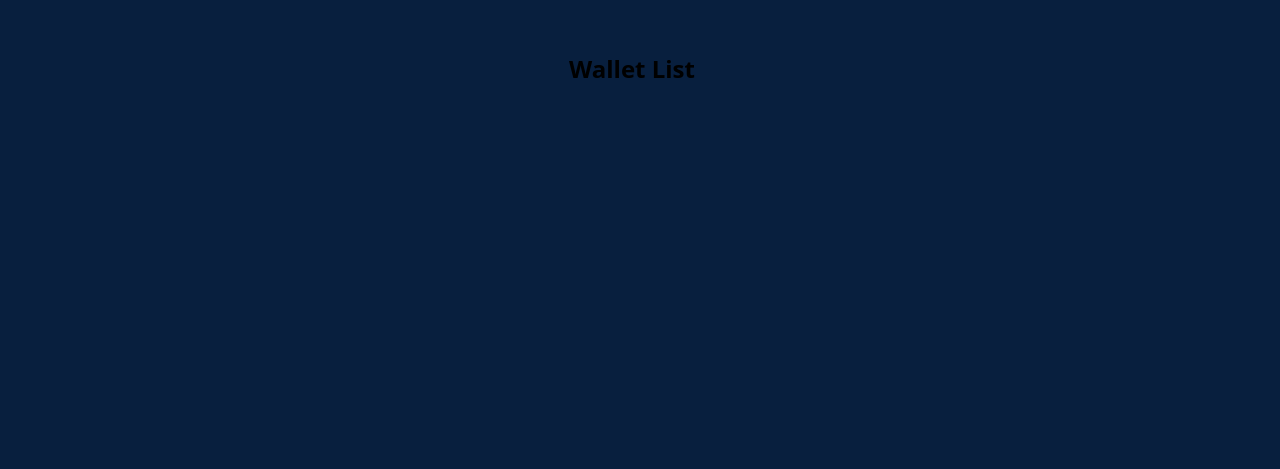
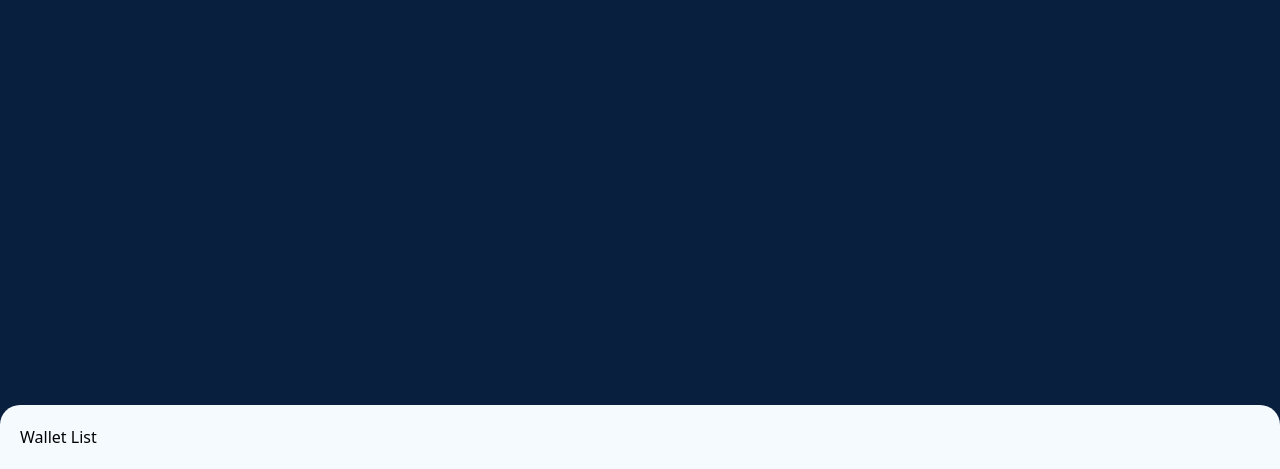
Before and after one commit to RexHung0302/crypto-wallet-test, a React (Vite) app: page / in a window 1280 px wide. Shown: the part 331-800 px from the top of the page. Built offline with nearby package versions, Linux system fonts and the light colour scheme.

Commit message:
style: fix layout and create pages

```diff
--- a/src/App.tsx
+++ b/src/App.tsx
@@ -1,9 +1,11 @@
 import './App.css'
-import WalletList from './components/WalletList/WalletList'
+import Wallet from './pages/Wallet/Wallet'
 
 function App() {
   return (
-    <WalletList />
+    <div>
+      <Wallet />
+    </div>
   )
 }
 
--- a/src/components/WalletList/WalletList.tsx
+++ b/src/components/WalletList/WalletList.tsx
@@ -7,11 +7,9 @@ import styles from './walletList.module.scss';
 const WalletList = () => {
   return (
     <section className={styles.walletList}>
-      <header>
-        <h1>Wallet List</h1>
-      </header>
       <main>
         {/* Will write wallet list here */}
+        Wallet List
       </main>
     </section>
   );
--- a/src/components/WalletList/walletList.module.scss
+++ b/src/components/WalletList/walletList.module.scss
@@ -1,11 +1,12 @@
 @use '../../style/_variables.scss' as var;
 
 .walletList {
-  display: flex;
-  align-items: center;
-  justify-content: center;
-  gap: 1rem;
-  height: 100%;
+  position: fixed;
+  bottom: 0;
   width: 100%;
-  background-color: var.$primary-bg-color;
+  box-sizing: border-box;
+  background-color: var.$content-bg-color;
+  border-top-left-radius: var.$primary-border-radius;
+  border-top-right-radius: var.$primary-border-radius;
+  padding: var.$primary-padding;
 }
--- /dev/null
+++ b/src/pages/Wallet/Wallet.tsx
@@ -0,0 +1,15 @@
+import WalletList from "../../components/WalletList/WalletList";
+import styles from './wallet.module.scss';
+/**
+ * @description Wallet page
+ * @returns {JSX.Element}
+ */
+const Wallet = () => {
+  return (
+    <div className={styles.wallet}>
+      <WalletList />
+    </div>
+  );
+};
+
+export default Wallet;
--- /dev/null
+++ b/src/pages/Wallet/wallet.module.scss
@@ -0,0 +1,8 @@
+@use '../../style/_variables.scss' as var;
+
+.wallet {
+  background-color: var.$primary-bg-color;
+  width: 100vw;
+  height: 100vh;
+  color: var.$normal-text-color;
+}
--- a/src/style/_variables.scss
+++ b/src/style/_variables.scss
@@ -5,3 +5,15 @@ $desktop-width: 1024px;
 
 // BG Color Variables
 $primary-bg-color: #081f3e;
+$normal-bg-color: #ffffff;
+$content-bg-color: #f5faff;
+
+// Text Color Variables
+$primary-text-color: #ffffff;
+$normal-text-color: #000000;
+
+// Border Radius Variables
+$primary-border-radius: 20px;
+
+// Padding Variables
+$primary-padding: 20px;
```
